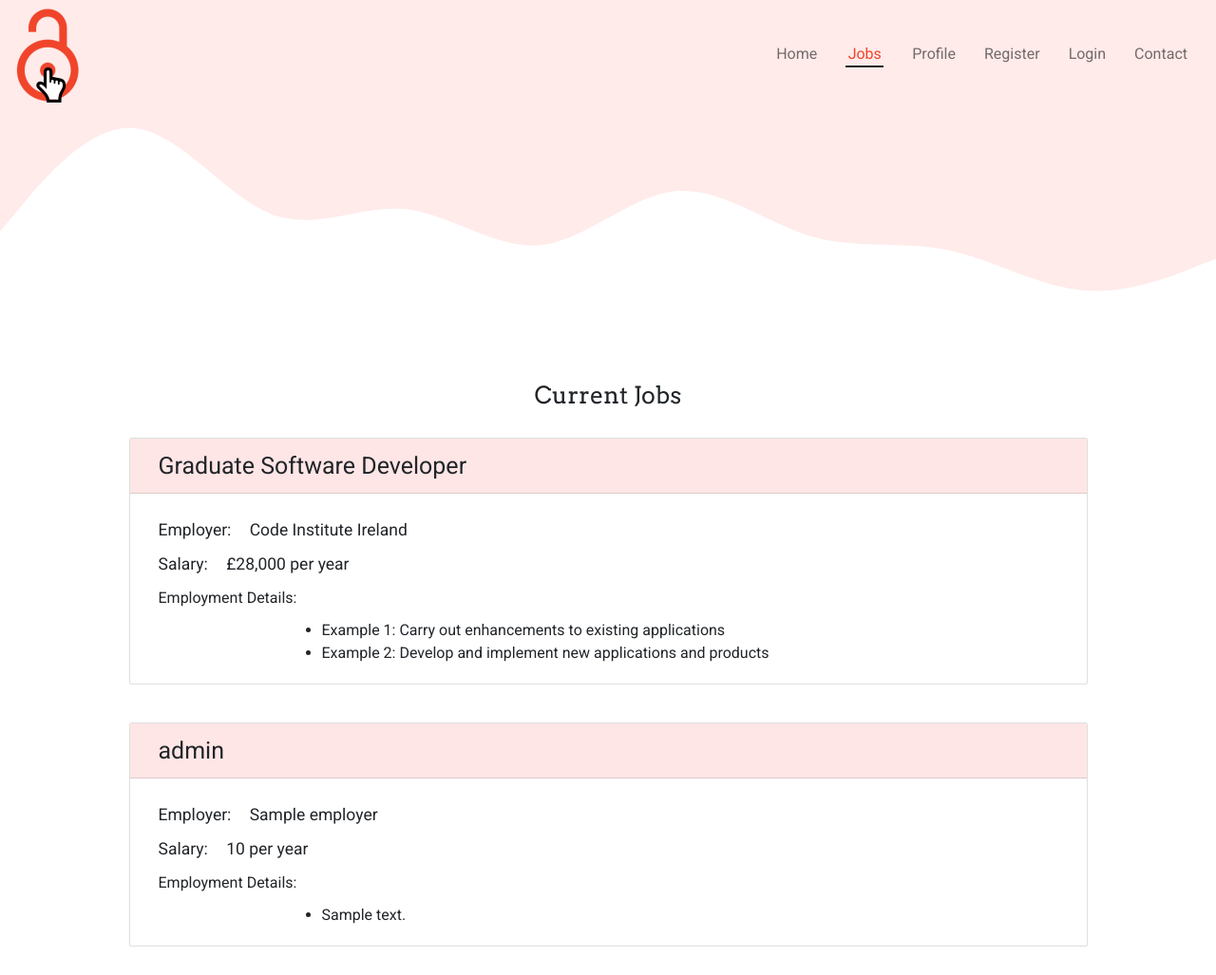
After one commit to StephenJ2020/soda-apply, a Flask app: page /job_listings in a window 1280 px wide. The commit adds this page. Shown: the whole page at 95% size. Run offline with Flask 2, Linux system fonts and the light colour scheme; a database or web service that is not in the repository returns one stand-in record (values such as "Sample title"); some libraries are stand-ins or nearby versions.

Commit message:
Add card template and mongodb logic showing job listing details

```diff
--- a/app.py
+++ b/app.py
@@ -33,6 +33,15 @@ def user_profile_create():
     return render_template('pages/user_create_profile.html')
 
 
+@app.route("/job_listings")
+def job_listings():
+    """
+    Allow users to see all job listings
+    """
+    jobs = list(mongo.db.jobs.find())
+    return render_template('pages/job_listings.html', jobs=jobs,)
+
+
 if __name__ == "__main__":
     app.run(
         host = os.environ.get('IP'),
--- a/static/css/style.css
+++ b/static/css/style.css
@@ -78,3 +78,38 @@ body {
 h1 {
     font-family: var(--header-text);
 }
+
+/*===== Job listing page styling =====*/
+
+.job-listings-cards {
+    padding: 0 10vw;
+}
+
+.job-listings-cards {
+    padding-bottom: 2rem;
+}
+
+.hover-shadow-light:hover {
+    box-shadow: 0px 8px 15px rgb(0 0 0 / 15%);
+    transition: ease;
+}
+
+/*===== Card Styling =====*/
+
+.card {
+    margin-bottom: 4rem;
+}
+
+.card-header {
+    padding: 1rem 3rem;
+    background-color:#ffe6e6;
+}
+
+.card-body p {
+    padding-left: 2rem;
+}
+
+.card-job-details ul {
+    padding-left: 15vw;
+    padding-right: 5vw;
+}
--- a/static/js/main.js
+++ b/static/js/main.js
@@ -28,7 +28,7 @@ switch (current_page) {
             navLinks[0].setAttribute('aria-current-page', 'page');
         }
         break;
-    case '/jobs':
+    case '/job_listings':
         activeId = navLink_ids[1];
 
         if (navLink_ids.includes(activeId)) {
--- /dev/null
+++ b/templates/components/_card.html
@@ -0,0 +1,41 @@
+<div class="card text-dark hover-shadow-light border-rounded">
+
+    <!-- Listing Headers -->
+    <div class="card-header fs-1">Graduate Software Developer</div>
+    <div class="card-body">
+        <p class="card-job-provider fs-3 pt-4">Employer: <span class="px-4">Code Institute Ireland</span></p>
+        <p class="card-salary fs-3">Salary: <span class="px-4">£28,000 per year</span></p>
+
+        <!-- Employment Details -->
+        <p>Employment Details: </p>
+
+            <div class="card-job-details">
+                <ul>
+                    <li>Example 1: Carry out enhancements to existing applications</li>
+                    <li>Example 2: Develop and implement new applications and products</li>
+                </ul>
+            </div>
+
+    </div>
+</div>
+
+<div class="card text-dark mb-3 hover-shadow-light border-rounded">
+
+    <!-- Listing Headers -->
+    <div class="card-header fs-1">{{ job.role }}</div>
+    <div class="card-body">
+        <p class="card-job-provider fs-3 pt-4">Employer: <span class="px-4">{{ job.employer }}</span></p>
+        <p class="card-salary fs-3">Salary: <span class="px-4">{{job.salary}} per year</span></p>
+
+        <!-- Employment Details -->
+        <p>Employment Details: </p>
+        <div class="card-job-details">
+            <ul>
+            {% for detail in job.employment_details%}
+                    <li>{{ detail }}</li>
+            {% endfor %}
+            </ul>
+        </div>
+
+    </div>
+</div>
--- a/templates/components/_navbar.html
+++ b/templates/components/_navbar.html
@@ -1,6 +1,6 @@
 <div class="navbar navbar-expand-lg navbar-light bg-custom">
     <a class="navbar-brand" href="{{ url_for('index') }}">
-        <img class="img-fluid" src="{{ url_for('static', filename='images/logo.png') }}" alt="Logo Image">
+        <img class="img-fluid" src="{{ url_for('static', filename='images/Logo.png') }}" alt="Logo Image">
     </a>
 
     <button class="navbar-toggler" type="button" data-bs-toggle="collapse" data-bs-target="#navbarSupportedContent" aria-controls="navbarSupportedContent" aria-expanded="false" aria-label="Toggle navigation">
@@ -13,7 +13,7 @@
                 <a class="nav-link p-4" id="home-nav-item" href="{{ url_for('index') }}">Home</a>
             </li>
             <li class="nav-item">
-                <a class="nav-link p-4" id="jobs-nav-item" href="#">Jobs</a>
+                <a class="nav-link p-4" id="jobs-nav-item" href="{{ url_for('job_listings') }}">Jobs</a>
             </li>
             <li class="nav-item">
                 <a class="nav-link p-4" id="profile-nav-item" href="#">Profile</a>
--- /dev/null
+++ b/templates/pages/job_listings.html
@@ -0,0 +1,20 @@
+{% extends 'base.html' %}
+
+{% block content %}
+    <h1 class="text-center mb-5">Current Jobs</h1>
+
+    <div class="container-fluid">
+        <div class="row">
+            <div class="col-12">
+                <div class="job-listings-cards">
+
+                    <!-- Job listing Cards -->
+                    {% for job in jobs %}
+                        {% include 'components/_card.html' %}
+                    {% endfor %}
+
+                </div>
+            </div>
+        </div>
+    </div>
+{% endblock %}
```
Also changed, not shown: requirements_wyne.txt (added, +7 -0 lines).
